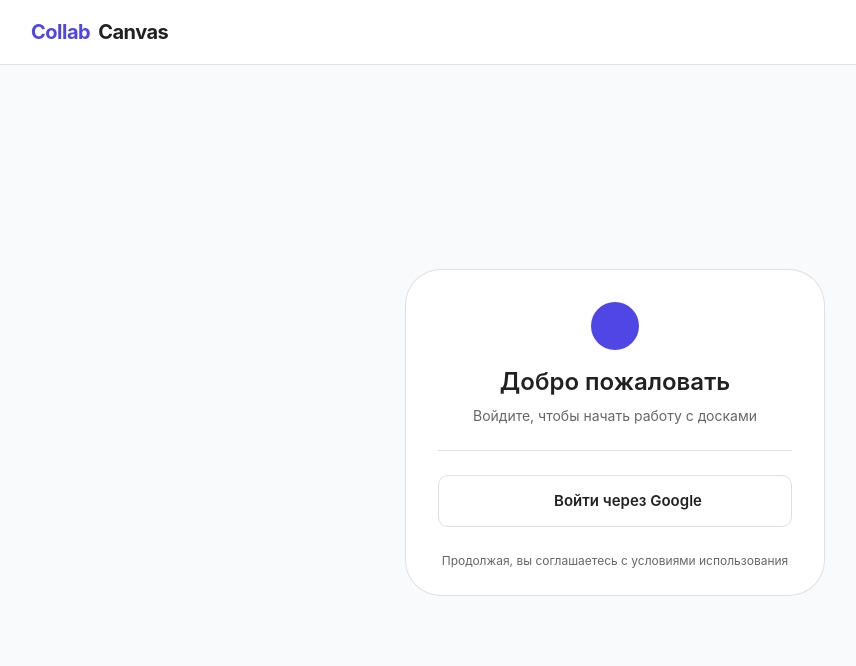
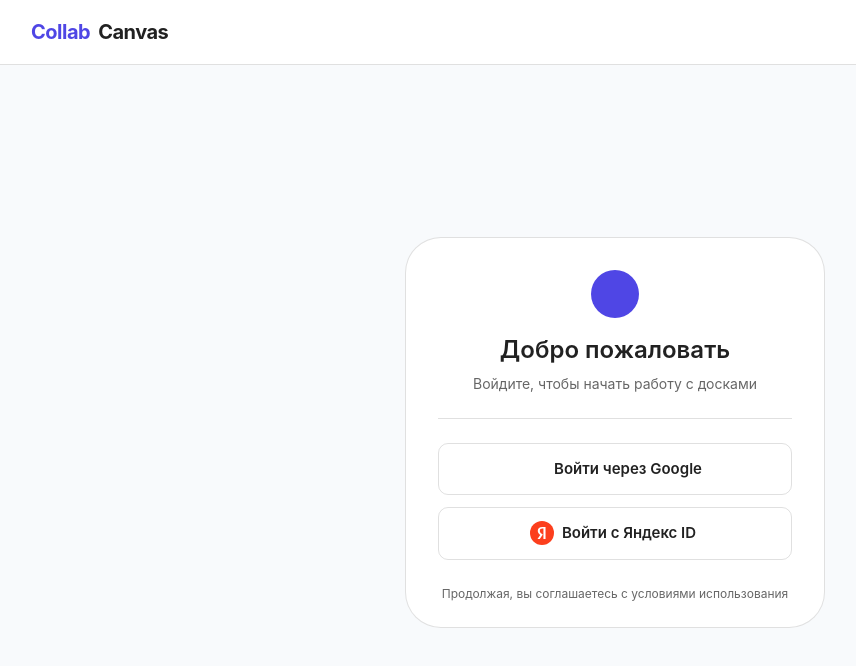
Before and after one commit to stown100/collab-canvas, a Next.js app in the folder frontend/: page /login in a window 1280 px wide. Shown: the top 666 px of the page, without its empty margins (25-881 px from the left). Built offline with nearby package versions, Linux system fonts and the light colour scheme; no server answers; some icons are missing.

Commit message:
feat: Refactor sign-in functionality to support multiple OAuth providers. Update LoginForm to handle Google and Yandex sign-ins. Enhance auth configuration to include Yandex provider.

```diff
--- a/frontend/src/features/auth/hooks/useSignIn.ts
+++ b/frontend/src/features/auth/hooks/useSignIn.ts
@@ -1,9 +1,14 @@
 import { signIn } from 'next-auth/react';
 
+export enum OAuthProviders {
+  GOOGLE = "google",
+  YANDEX = "yandex"
+}
+
 export function useSignIn() {
-  function handleGoogleSignIn() {
-    signIn('google', { callbackUrl: '/dashboard' });
+  function handleSignIn(provider: OAuthProviders) {
+    signIn(provider, { callbackUrl: '/dashboard' });
   }
 
-  return { handleGoogleSignIn };
+  return { handleSignIn };
 }
--- a/frontend/src/features/auth/ui/LoginForm.tsx
+++ b/frontend/src/features/auth/ui/LoginForm.tsx
@@ -9,10 +9,10 @@
 import GoogleIcon from '@mui/icons-material/Google';
 import LockOutlinedIcon from '@mui/icons-material/LockOutlined';
 import Avatar from '@mui/material/Avatar';
-import { useSignIn } from '@/features/auth/hooks/useSignIn';
+import { OAuthProviders, useSignIn } from '@/features/auth/hooks/useSignIn';
 
 export default function LoginForm() {
-  const { handleGoogleSignIn } = useSignIn();
+  const { handleSignIn } = useSignIn();
 
   return (
     <Card
@@ -34,12 +34,13 @@
 
         <Divider sx={{ mb: 3 }} />
 
+        <Box sx={{ display: 'flex', flexDirection: 'column', gap: 1.5 }}>
           <Button
             fullWidth
             variant="outlined"
             size="large"
             startIcon={<GoogleIcon />}
-          onClick={handleGoogleSignIn}
+            onClick={() => handleSignIn(OAuthProviders.GOOGLE)}
             sx={{
               borderColor: 'divider',
               color: 'text.primary',
@@ -49,6 +50,28 @@
           >
             Войти через Google
           </Button>
+
+          <Button
+            fullWidth
+            variant="outlined"
+            size="large"
+            startIcon={
+              <svg width="24" height="24" viewBox="0 0 24 24" fill="none" xmlns="http://www.w3.org/2000/svg">
+                <rect width="24" height="24" rx="12" fill="#FC3F1D" />
+                <path d="M15.5464 18.0546H13.431V7.58375H12.4863C10.7567 7.58375 9.85201 8.44855 9.85201 9.73911C9.85201 11.2026 10.4773 11.8812 11.7679 12.746L12.8323 13.4644L9.77218 18.0546H7.49707L10.2511 13.9567C8.66789 12.8258 7.77647 11.7215 7.77647 9.85885C7.77647 7.53053 9.39964 5.94727 12.473 5.94727H15.5331V18.0546H15.5464Z" fill="white" />
+              </svg>
+            }
+            onClick={() => handleSignIn(OAuthProviders.YANDEX)}
+            sx={{
+              borderColor: 'divider',
+              color: 'text.primary',
+              py: 1.5,
+              '&:hover': { borderColor: 'primary.main', backgroundColor: 'action.hover' },
+            }}
+          >
+            Войти с Яндекс ID
+          </Button>
+        </Box>
 
         <Typography
           variant="caption"
--- a/frontend/src/shared/lib/auth.ts
+++ b/frontend/src/shared/lib/auth.ts
@@ -1,5 +1,6 @@
 import NextAuth from 'next-auth';
 import Google from 'next-auth/providers/google';
+import Yandex from 'next-auth/providers/yandex';
 import PostgresAdapter from '@auth/pg-adapter';
 import pool from './postgres/client';
 
@@ -9,6 +10,10 @@
     Google({
       clientId: process.env.GOOGLE_CLIENT_ID as string,
       clientSecret: process.env.GOOGLE_CLIENT_SECRET as string,
+    }),
+    Yandex({
+      clientId: process.env.YANDEX_CLIENT_ID as string,
+      clientSecret: process.env.YANDEX_CLIENT_SECRET as string,
     }),
   ],
   pages: {
```
Lines whose indentation alone changed are shown as unchanged.
